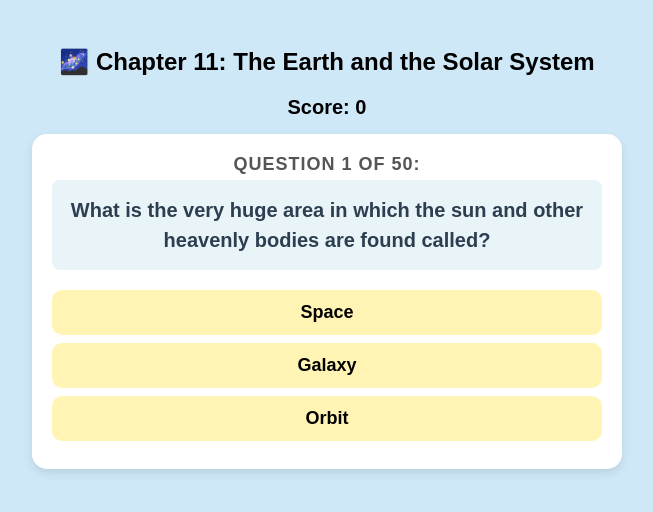
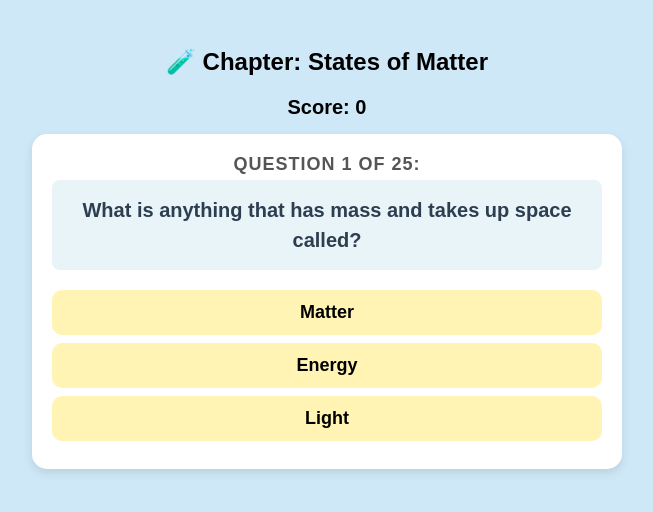
Before and after one commit to mvnithya86/devayan, a plain HTML site: page statesofmatter.html in a window 1280 px wide. Shown: the whole page, without its empty margins (313-966 px from the left). Drawn offline with Linux system fonts and the light colour scheme.

Commit message:
Change quiz title and update questions to states of matter

```diff
--- a/statesofmatter.html
+++ b/statesofmatter.html
@@ -3,7 +3,7 @@
 <head>
   <meta charset="UTF-8">
   <meta name="viewport" content="width=device-width, initial-scale=1.0">
-  <title>The Earth and the Solar System Quiz</title>
+  <title>States of Matter Quiz</title>
   <style>
     body { font-family: Arial, sans-serif; background-color: #cfe8f7; text-align: center; padding: 20px; }
     .box { background: white; padding: 20px; border-radius: 15px; max-width: 550px; margin: auto; box-shadow: 0 4px 10px rgba(0,0,0,0.1); }
@@ -17,63 +17,38 @@
 </head>
 <body>
 
-<h2>🌌 Chapter 11: The Earth and the Solar System</h2>
+<h2>🧪 Chapter: States of Matter</h2>
 <div id="score">Score: 0</div>
 <div class="box" id="quiz"></div>
 <div id="result"></div>
 
 <script>
 let questions = [
-  {q: "What is the very huge area in which the sun and other heavenly bodies are found called?", options: ["Space", "Galaxy", "Orbit"], answer: 0},
-  {q: "The sun is made up of which of the following?", options: ["Very hot, burning gases", "Rocks and soil", "Water and ice"], answer: 0},
-  {q: "How many earths can fit inside the sun?", options: ["One million (1,000,000)", "One thousand (1,000)", "Ten thousand (10,000)"], answer: 0},
-  {q: "What does the sun give us because it is a huge ball of fire?", options: ["Heat and light", "Wind and rain", "Only sound"], answer: 0},
-  {q: "Why should we never look at the sun directly?", options: ["It can damage our eyes", "It is too small to see", "It is made of water"], answer: 0},
-  {q: "How many planets are there in the sun's family (the solar system)?", options: ["Eight", "Nine", "Seven"], answer: 0},
-  {q: "What is a planet?", options: ["A round heavenly body that moves around the sun", "A burning ball of fire that stays still", "A group of millions of stars"], answer: 0},
-  {q: "What is the fixed path on which each planet moves around the sun called?", options: ["Orbit", "Space", "Galaxy"], answer: 0},
-  {q: "The sun and its group of eight planets are together called what?", options: ["The solar system", "The Milky Way", "The universe"], answer: 0},
-  {q: "Which position from the sun does the earth occupy?", options: ["Third planet", "Second planet", "Fourth planet"], answer: 0},
-  {q: "What are heavenly bodies that move around planets called?", options: ["Satellites", "Stars", "Comets"], answer: 0},
-  {q: "What is the earth's natural satellite?", options: ["The moon", "Mars", "Venus"], answer: 0},
-  {q: "Why do planets and satellites shine at night?", options: ["Because the light of the sun shines on them", "Because they have their own light", "Because they are made of fire"], answer: 0},
-  {q: "Which heavenly body was called a planet for over 70 years, but is now called a dwarf (small) planet?", options: ["Pluto", "Neptune", "Saturn"], answer: 0},
-  {q: "Why was Pluto reclassified as a dwarf planet?", options: ["It is too small to be a planet", "It is too close to the sun", "It has no orbit"], answer: 0},
-  {q: "Which planet is closest to the sun and takes 88 days to complete one orbit?", options: ["Mercury", "Venus", "Mars"], answer: 0},
-  {q: "Which planet in the solar system does not have any satellites?", options: ["Mercury and Venus", "Earth and Mars", "Jupiter and Saturn"], answer: 0},
-  {q: "Which planet is our closest neighbour, shines very brightly in the sky, and is the hottest planet?", options: ["Venus", "Mercury", "Mars"], answer: 0},
-  {q: "Which planet is sometimes called the 'red planet' because it is covered in red dust?", options: ["Mars", "Jupiter", "Saturn"], answer: 0},
-  {q: "How many small satellites does Mars have?", options: ["Two", "Zero", "Seven"], answer: 0},
-  {q: "Which spacecraft have visited Mars to help us find out more about it?", options: ["Spacecraft from Earth", "Chandrayaan", "Hubble"], answer: 0},
-  {q: "Which is the third planet from the sun that has air, water, and life?", options: ["Earth", "Venus", "Mars"], answer: 0},
-  {q: "How long does it take Earth to complete one orbit around the sun (one year)?", options: ["A little more than 365 days", "Exactly 300 days", "88 days"], answer: 0},
-  {q: "Which is the biggest planet in the solar system?", options: ["Jupiter", "Saturn", "Neptune"], answer: 0},
-  {q: "How many earths would take to fill up Jupiter?", options: ["1,200 earths", "1,000,000 earths", "50 earths"], answer: 0},
-  {q: "Which planet is the second-largest and has seven shining ice rings that surround it?", options: ["Saturn", "Uranus", "Jupiter"], answer: 0},
-  {q: "Which planet has rings that are dark, has many satellites, and looks blue?", options: ["Uranus", "Neptune", "Saturn"], answer: 0},
-  {q: "Which planet is dark and very cold, and looks blue like Uranus?", options: ["Neptune", "Mercury", "Mars"], answer: 0},
-  {q: "What sentence helps remember the right order of the planets (Mercury, Venus, Earth, Mars, Jupiter, Saturn, Uranus, Neptune)?", options: ["My Very Excited Monkey Just Saw Uneaten Nuts", "Many Vibrant Earths Move Joyfully Past Us Now", "Moon Venus Earth Mars Jupiter Saturn Uranus"], answer: 0},
-  {q: "What are huge balls of fire like the sun that shine brightly in the night sky called?", options: ["Stars", "Planets", "Satellites"], answer: 0},
-  {q: "Why does our sun look bigger and brighter than other stars?", options: ["It is nearer the earth than the other stars", "It is the only star in the universe", "It is made of water"], answer: 0},
-  {q: "Why can we not see stars during the day?", options: ["Because of the bright light of the sun", "Because they move away to another galaxy", "Because they turn off their light"], answer: 0},
-  {q: "What is a group of many, many thousands of stars called?", options: ["A galaxy", "A solar system", "An orbit"], answer: 0},
-  {q: "What is the name of the galaxy in which our solar system is located?", options: ["Milky Way galaxy", "Red galaxy", "Solar galaxy"], answer: 0},
-  {q: "Where in the Milky Way galaxy is our solar system located?", options: ["In one of the outer rings", "In the bright center", "Outside the galaxy"], answer: 0},
-  {q: "What did India's spacecraft Chandrayaan 1 find water on?", options: ["The moon", "Mars", "The sun"], answer: 0},
-  {q: "Which planet did Mangalyaan send back photographs of (after traveling 10 months)?", options: ["Mars", "Venus", "Saturn"], answer: 0},
-  {q: "Which of the following are all called heavenly bodies?", options: ["The moon, the stars, and the sun", "Only planets and satellites", "Rockets and spacecraft"], answer: 0},
-  {q: "Do planets and satellites have any light of their own?", options: ["No, they reflect light from the sun", "Yes, they burn like stars", "Yes, they produce electricity"], answer: 0},
-  {q: "What is a vehicle that travels in space called?", options: ["Spacecraft", "Satellite", "Orbit"], answer: 0},
-  {q: "Which of the following is NOT a planet in our solar system?", options: ["Moon", "Mars", "Saturn"], answer: 0},
-  {q: "Which planet is known for having prominent shining ice rings?", options: ["Saturn", "Mercury", "Earth"], answer: 0},
-  {q: "What path does the earth take when moving around the sun?", options: ["Orbit", "Galaxy", "Space"], answer: 0},
-  {q: "Which planet is known as the planet with air and water that supports life?", options: ["Earth", "Neptune", "Uranus"], answer: 0},
-  {q: "What keeps the planets moving along their fixed paths around the sun?", options: ["Their orbit", "Magic", "Wind"], answer: 0},
-  {q: "A galaxy is made up of how many stars?", options: ["Thousands of stars", "Only eight stars", "Just one star"], answer: 0},
-  {q: "What is the primary source of light and heat for the solar system?", options: ["The Sun", "The Moon", "The Stars"], answer: 0},
-  {q: "Which planet is positioned between Venus and Mars?", options: ["Earth", "Saturn", "Mercury"], answer: 0},
-  {q: "Which statement about stars and planets is correct?", options: ["Stars have their own light, planets reflect sun's light", "Planets are bigger than stars", "Stars move around planets"], answer: 0},
-  {q: "What is the main reason why life exists on Earth and not on other planets?", options: ["Presence of air, water, and right amount of heat", "It is the closest to the sun", "It has no moon"], answer: 0}
+  {q: "What is anything that has mass and takes up space called?", options: ["Matter", "Energy", "Light"], answer: 0},
+  {q: "Everything in the world is made up of tiny building blocks called what?", options: ["Molecules", "Bricks", "Bubbles"], answer: 0},
+  {q: "What are the three main states of matter?", options: ["Solid, liquid, and gas", "Hot, warm, and cold", "Ice, rain, and snow"], answer: 0},
+  {q: "How are the molecules arranged inside a solid?", options: ["Packed tightly together in a fixed pattern", "Far apart and zooming around", "Sliding loosely past one another"], answer: 0},
+  {q: "How do molecules move inside a solid?", options: ["They only vibrate or wiggle in place", "They zoom across the container at high speed", "They flow freely like a river"], answer: 0},
+  {q: "Which state of matter has a fixed shape and a fixed volume?", options: ["Solid", "Liquid", "Gas"], answer: 0},
+  {q: "If you move a wooden block from a small cup into a big bowl, what happens to its shape?", options: ["It stays the exact same shape", "It spreads out to fill the whole bowl", "It flattens to match the bottom of the bowl"], answer: 0},
+  {q: "How do molecules move inside a liquid?", options: ["They stay close together and slide past each other", "They are locked tightly in straight rows", "They bounce far apart from each other"], answer: 0},
+  {q: "Which state of matter has a fixed volume, but NO fixed shape?", options: ["Liquid", "Solid", "Gas"], answer: 0},
+  {q: "What happens when you pour 100 mL of juice from a tall glass into a wide bowl?", options: ["Its shape changes, but its volume stays the same", "Both its shape and volume double", "Its shape stays tall like the glass"], answer: 0},
+  {q: "How are the molecules arranged inside a gas?", options: ["Far apart with lots of empty space between them", "Packed shoulder-to-shoulder", "Arranged in neat, tight rows"], answer: 0},
+  {q: "Which state of matter has NO fixed shape and NO fixed volume?", options: ["Gas", "Solid", "Liquid"], answer: 0},
+  {q: "Why can you smell perfume across the room shortly after someone sprays it?", options: ["Gas molecules zoom out and spread to fill the whole room", "Perfume turns into tiny solid rocks", "Liquid molecules stay frozen in one corner"], answer: 0},
+  {q: "Why can you easily squish a sealed syringe filled with air, but not one filled with water?", options: ["Air molecules have large empty spaces between them", "Water molecules are invisible", "Air has no molecules at all"], answer: 0},
+  {q: "What happens to the molecules inside an ice cube when you heat it?", options: ["They gain energy, move faster, and slide apart to become water", "They stop moving completely", "They pack even tighter together"], answer: 0},
+  {q: "What is the process of a solid turning into a liquid called?", options: ["Melting", "Freezing", "Condensation"], answer: 0},
+  {q: "What is the process of a liquid turning into a solid called?", options: ["Freezing", "Evaporation", "Melting"], answer: 0},
+  {q: "What is the process of a liquid turning into a gas called?", options: ["Evaporation", "Freezing", "Melting"], answer: 0},
+  {q: "Water droplets forming on the outside of a cold juice glass is an example of what?", options: ["Condensation (gas turning back into liquid)", "Melting (solid turning into liquid)", "Freezing (liquid turning into solid)"], answer: 0},
+  {q: "Why does a balloon attached to an empty bottle inflate when you place the bottle in hot water?", options: ["Heat makes the air molecules inside move faster and spread out", "Water leaks through the plastic into the balloon", "Cold air shrinks the bottle"], answer: 0},
+  {q: "Which of the following is an example of a gas?", options: ["Steam rising from hot soup", "Honey in a jar", "An ice cube"], answer: 0},
+  {q: "Which of the following is an example of a liquid?", options: ["Milk", "A pencil", "Helium inside a balloon"], answer: 0},
+  {q: "What is the super-heated 4th state of matter found in lightning bolts and the Sun?", options: ["Plasma", "Steam", "Oobleck"], answer: 0},
+  {q: "Why does Oobleck (cornstarch and water) act like a solid when you punch it quickly?", options: ["Pushing fast jams the molecules together", "It freezes instantly when touched", "All the water evaporates immediately"], answer: 0},
+  {q: "Which state of matter can be poured and always takes the shape of its container?", options: ["Liquid", "Solid", "Crystal"], answer: 0}
 ];
 
 let current = 0, score = 0, currentShuffledOptions = [], correctTextForCurrentQuestion = "";
```
